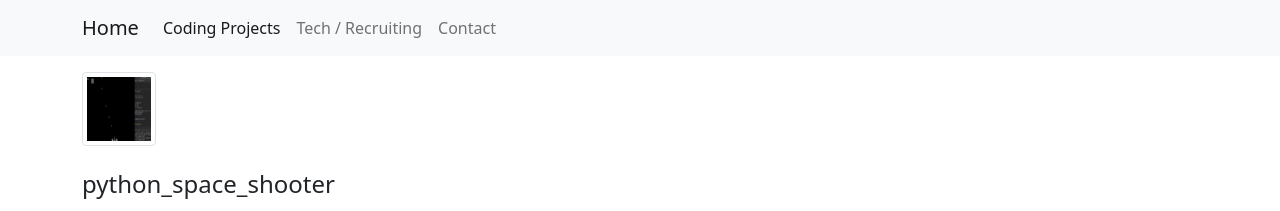
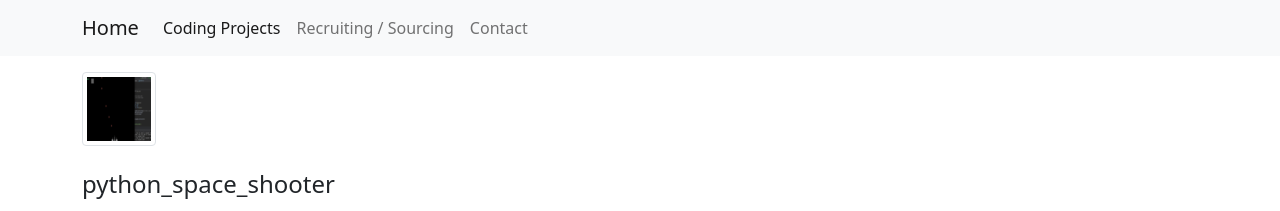
Before and after one commit to ajzdunek/ajzdunek.github.io, a Jekyll site: the page built from docs/projects.md, in a window 1280 px wide. Shown: the top 211 px of the page. Built offline with Jekyll 4.4.1, drawn with Linux system fonts in a browser that asks for light colours; nearby versions of some CDN libraries; a script that is not in the unit is left out.

Commit message:
Changing Nav Bar

```diff
--- a/docs/_includes/header.html
+++ b/docs/_includes/header.html
@@ -21,7 +21,7 @@
             <div class="collapse navbar-collapse" id="navbarNavAltMarkup">
                 <div class="navbar-nav">
                     <a class="nav-link active" aria-current="page" href="/projects/">Coding Projects</a>
-                    <a class="nav-link" href="/blog/">Tech / Recruiting</a>
+                    <a class="nav-link" href="/blog/">Recruiting / Sourcing</a>
                     <a class="nav-link" href="/contact/">Contact</a>
                     <!-- <a class="nav-link disabled" href="#" tabindex="-1" aria-disabled="true">Disabled</a> -->
                 </div>
```
